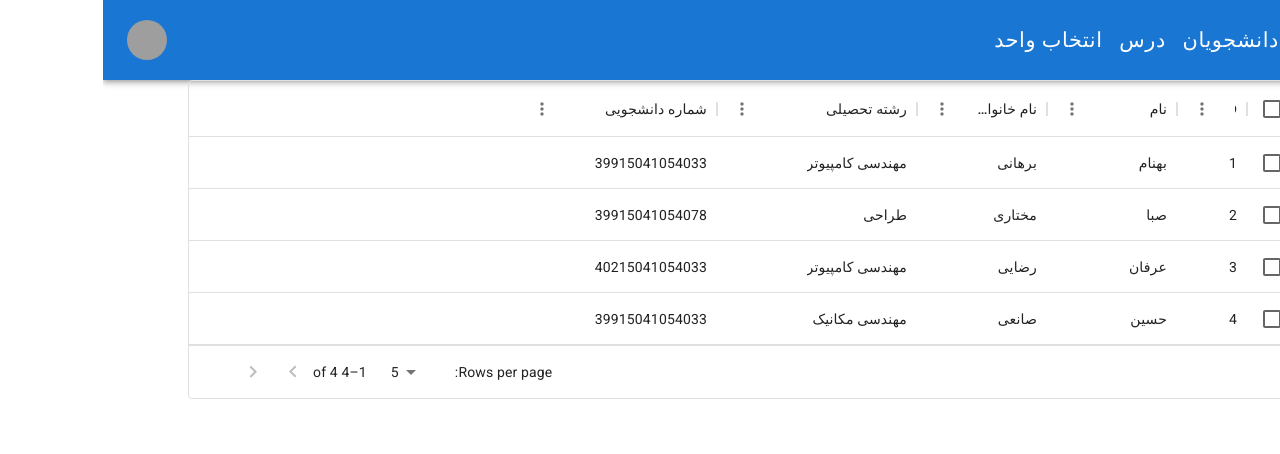
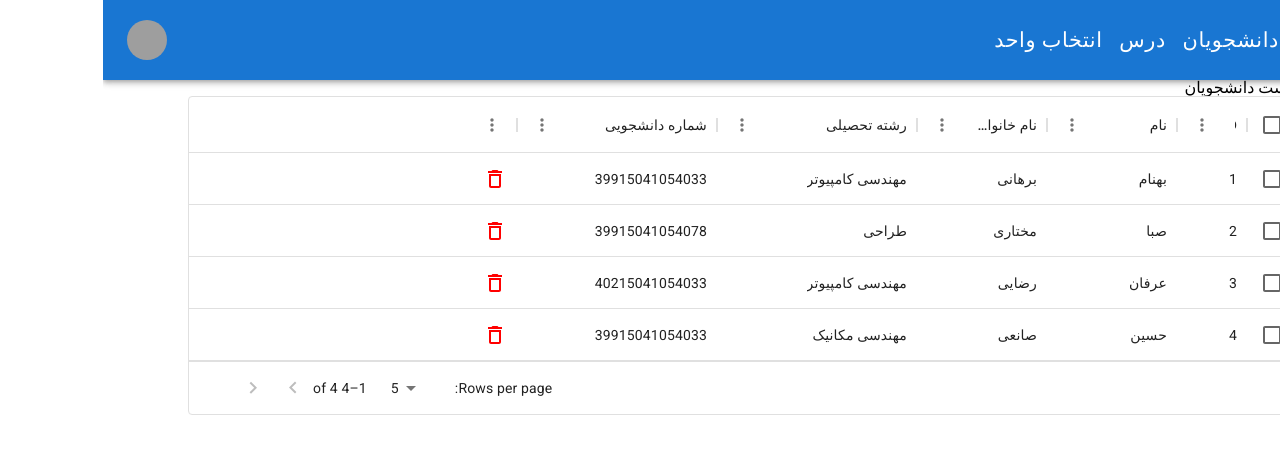
Before and after one commit to BehnamBorhani/redux-exercise, a React (Create React App) app: page /students in a window 1280 px wide. Shown: the top 454 px of the page. Built offline with nearby package versions, Linux system fonts and the light colour scheme; data requests are answered from the project's data file; grey boxes are pictures that could not be loaded.

Commit message:
add remove student btn

```diff
--- a/src/components/Students/Students.js
+++ b/src/components/Students/Students.js
@@ -1,9 +1,20 @@
 import * as React from "react";
 import { DataGrid } from "@mui/x-data-grid";
-import { useGetStudentsQuery } from "../../redux/services/studentsApi";
+import DeleteOutlineIcon from "@mui/icons-material/DeleteOutline";
+import EditIcon from "@mui/icons-material/Edit";
+import {
+  useAddStudentMutation,
+  useGetStudentsQuery,
+  useRemoveStudentMutation,
+} from "../../redux/services/studentsApi";
+import "./Students.scss";
 
 export default function Students() {
   const { data: rows, isLoading } = useGetStudentsQuery();
+  const [addStudent, { isLoading: isAddingStudent }] = useAddStudentMutation();
+  const [removeStudent, { isLoading: isRemovingStudent }] =
+    useRemoveStudentMutation();
+
   const columns = [
     { field: "id", headerName: "ID", width: 70 },
     { field: "name", headerName: "نام", width: 130 },
@@ -18,10 +29,26 @@ export default function Students() {
       headerName: "شماره دانشجویی",
       width: 200,
     },
+    {
+      field: "delete",
+      headerName: "حذف",
+      width: 50,
+      renderCell: (params) => {
+        return (
+          <>
+            <DeleteOutlineIcon
+              className="actionIcons studentDeleteIcon"
+              onClick={() => removeStudent(params.row.id)}
+            />
+          </>
+        );
+      },
+    },
   ];
 
   return (
     <section id="students">
+      <h1>لیست دانشجویان</h1>
       {rows?.length && (
         <DataGrid
           rows={rows}
--- a/src/components/Students/Students.scss
+++ b/src/components/Students/Students.scss
@@ -0,0 +1,9 @@
+.actionIcons{
+
+}
+.studentDeleteIcon{
+   color: red;
+}
+.studentEditIcon{
+   color: green;
+}
```
Lines whose indentation alone changed are shown as unchanged.
